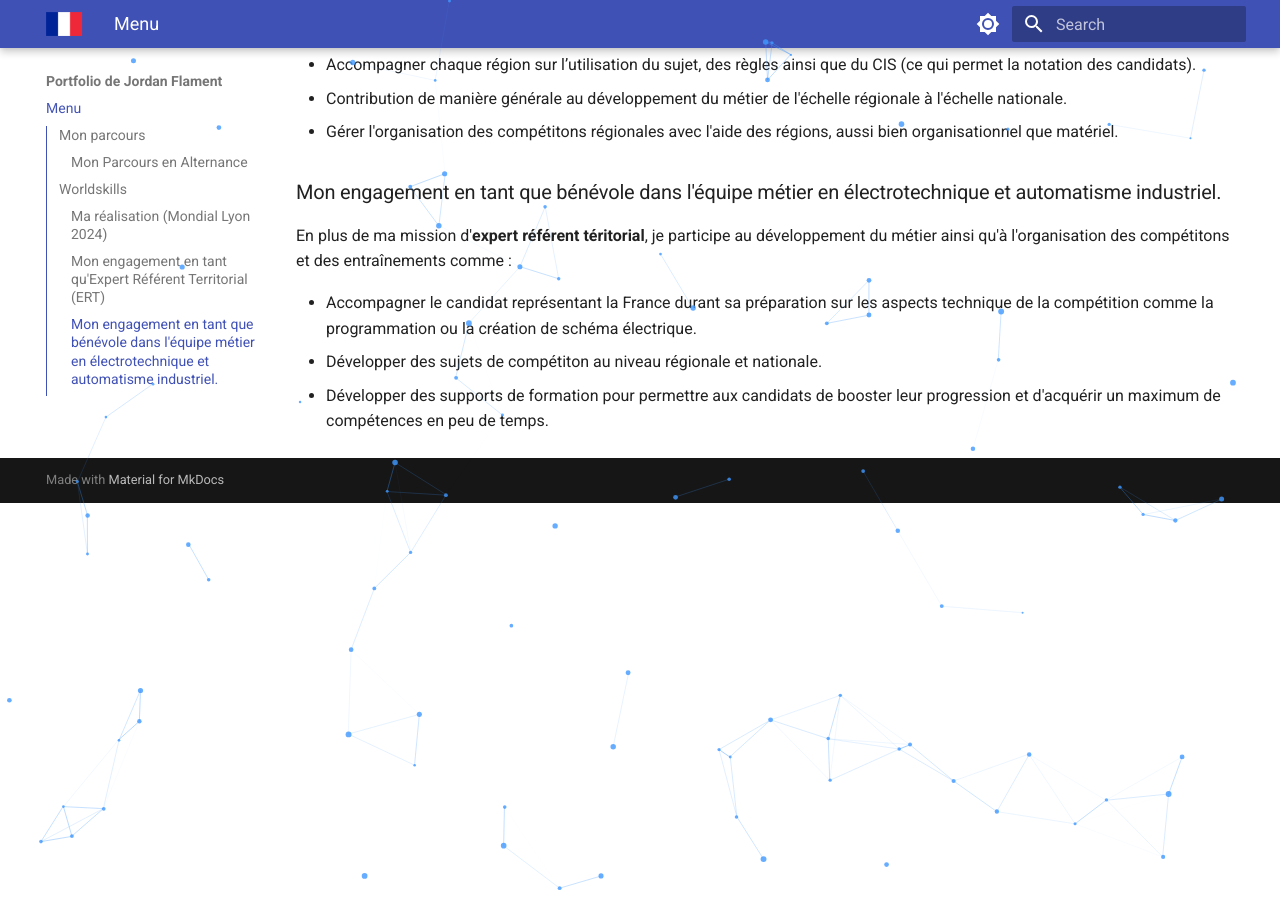
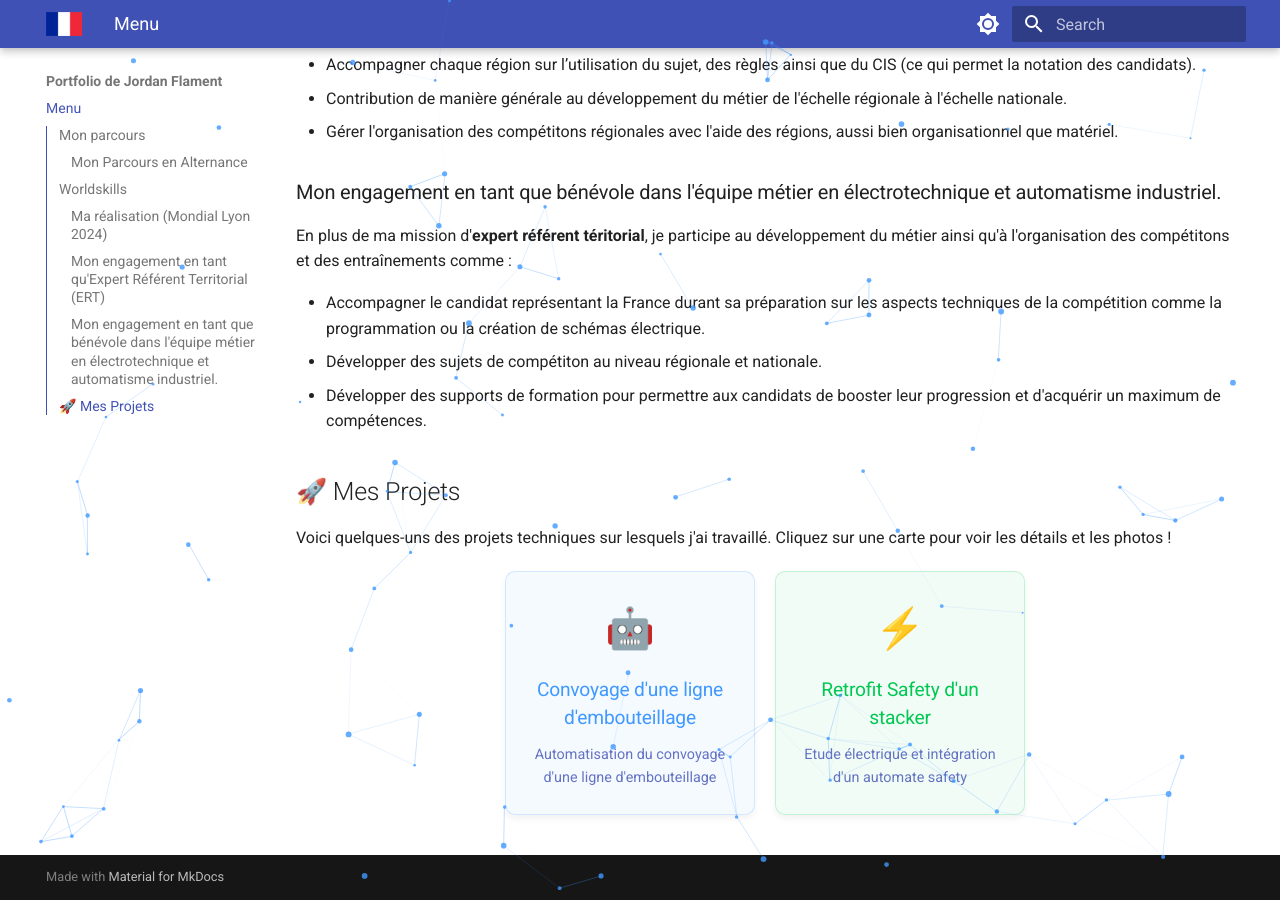
Before and after one commit to jordan-flament/jordan-flament.github.io, an MkDocs documentation site: the page built from docs/index.md, in a window 1280 px wide and 900 px high, scrolled down 4408 px. Built offline with MkDocs 1.6.1 and Material for MkDocs 9.7.7, drawn with Linux system fonts in a browser that asks for light colours.

Commit message:
Ajout projet

```diff
--- a/docs/index.md
+++ b/docs/index.md
@@ -215,6 +215,30 @@ Suite à mon parcours en tant que compétiteur, me voici de l'autre côté de la
 
 En plus de ma mission d'**expert référent téritorial**, je participe au développement du métier ainsi qu'à l'organisation des compétitons et des entraînements comme :
 
-* Accompagner le candidat représentant la France durant sa préparation sur les aspects technique de la compétition comme la programmation ou la création de schéma électrique.
+* Accompagner le candidat représentant la France durant sa préparation sur les aspects techniques de la compétition comme la programmation ou la création de schémas électrique.
 * Développer des sujets de compétiton au niveau régionale et nationale.
-* Développer des supports de formation pour permettre aux candidats de booster leur progression et d'acquérir un maximum de compétences en peu de temps.
+* Développer des supports de formation pour permettre aux candidats de booster leur progression et d'acquérir un maximum de compétences.
+
+## 🚀 Mes Projets
+
+Voici quelques-uns des projets techniques sur lesquels j'ai travaillé. Cliquez sur une carte pour voir les détails et les photos !
+
+<div style="display: flex; gap: 20px; flex-wrap: wrap; justify-content: center; margin-top: 20px; margin-bottom: 40px;">
+
+  <a href="projetYacco.md" style="flex: 1; min-width: 200px; max-width: 250px; text-decoration: none;">
+    <div style="background: rgba(64, 153, 255, 0.05); border: 1px solid rgba(64, 153, 255, 0.2); border-radius: 10px; padding: 25px 15px; text-align: center; box-shadow: 0 4px 6px rgba(0,0,0,0.05); height: 100%; transition: transform 0.2s;">
+      <div style="font-size: 40px; margin-bottom: 15px;">🤖</div>
+      <h3 style="margin: 0; color: #4099ff; font-size: 1.2em;">Convoyage d'une ligne d'embouteillage</h3>
+      <p style="margin-top: 10px; font-size: 0.9em; opacity: 0.8; margin-bottom: 0; color: inherit;">Automatisation du convoyage d'une ligne d'embouteillage</p>
+    </div>
+  </a>
+
+  <a href="projetKingspan.md" style="flex: 1; min-width: 200px; max-width: 250px; text-decoration: none;">
+    <div style="background: rgba(0, 200, 83, 0.05); border: 1px solid rgba(0, 200, 83, 0.2); border-radius: 10px; padding: 25px 15px; text-align: center; box-shadow: 0 4px 6px rgba(0,0,0,0.05); height: 100%;">
+      <div style="font-size: 40px; margin-bottom: 15px;">⚡</div>
+      <h3 style="margin: 0; color: #00c853; font-size: 1.2em;">Retrofit Safety d'un stacker</h3>
+      <p style="margin-top: 10px; font-size: 0.9em; opacity: 0.8; margin-bottom: 0; color: inherit;">Etude électrique et intégration d'un automate safety</p>
+    </div>
+  </a>
+
+</div>
```
Also changed, not shown: docs/projetYacco.md (added, +13 -0 lines), docs/Projet Kingspan.md (added), docs/images/LigneYacco.png (added).
